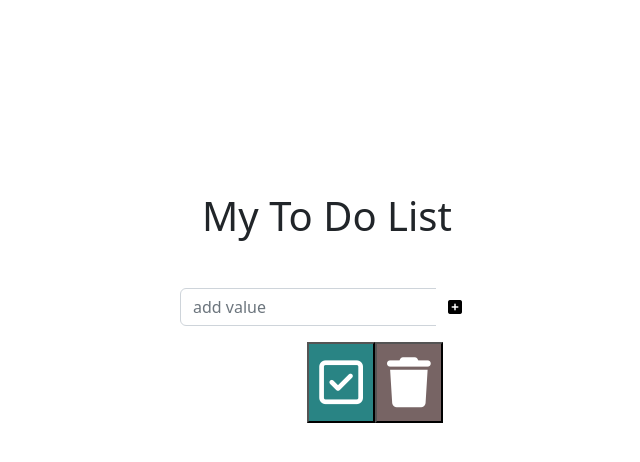
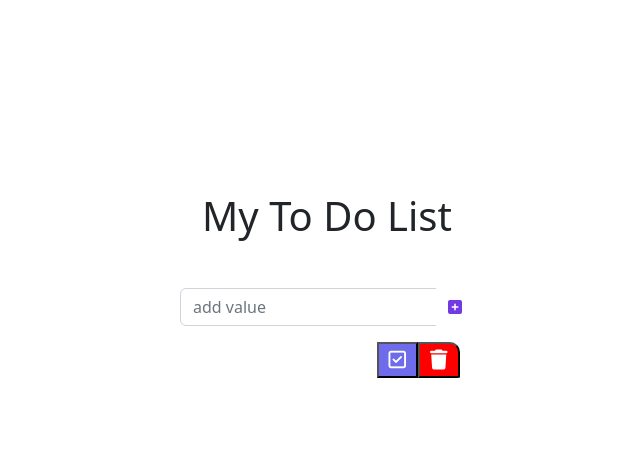
Before and after one commit to mohammadazzuz/Javascript-ToDo-List, a plain HTML site: page index.html in a window 1280 px wide. Both pictures are taken after a click on the button 768 px from the left and 307 px from the top of the page. Shown: the whole page, without its empty margins (313-953 px from the left). Drawn offline with nearby package versions, Linux system fonts and the light colour scheme.

Commit message:
edit style

```diff
--- a/css/style.css
+++ b/css/style.css
@@ -13,17 +13,21 @@ body{
 .todo-items{
     background-color: white !important;
     margin-bottom: 5px;
-
+    width: 265px;
+    border-top-right-radius: 10px;
+    border-bottom-left-radius: 10px;
+    border-bottom-right-radius: 2px;
+    border-top-left-radius: 2px;
 }
 
 .btn{
-    color: black;
+    color: rgb(114, 58, 227);
     background-color: white;
     border: 0ch;
     border-color: white;
 }
 .btn:hover{
-    color: rgb(81, 122, 40);
+    color: rgb(75, 131, 81);
     background-color: white;
     border: 0ch;
     border-color: white;
@@ -49,36 +53,39 @@ body{
 
 
 .todo-title{
-    font-size: 50px;
+    font-size: 20px;
+    padding-left: 5px;
     display: flex;
     align-items: center;
 }
 
 
 .icon, .check{
-    font-size: 50px;
+    font-size: 20px;
     padding-left: 5px;
     padding-right: 5px;
     color: white;
-    background-color: rgb(41, 132, 132);
+    background-color: rgb(110, 108, 235);
 }
 .icon2, .remove{
-    font-size: 50px;
+    font-size: 20px;
     padding-left: 5px;
     padding-right: 5px;
     color: white;
-    background-color: rgb(119, 100, 100);
+    background-color: rgb(255, 0, 0);
+    border-top-right-radius: 10px;
+    border-bottom-right-radius: 2px;
 }
 
 
 
 .check:hover, .icon:hover {
-        color:rgb(41, 132, 132) ;
+        color:rgb(110, 108, 235) ;
         background-color: white;
 }
 
 .remove:hover, .icon2:hover{
-    color: rgb(119, 100, 100);
+    color: rgb(255, 0, 0);
     background-color: white;
 }
 
--- a/index.html
+++ b/index.html
@@ -19,15 +19,17 @@
                 <div class="input-group mb-3">
                   <input type="text" class="form-control todo-input" placeholder="add value">
                   <button class="btn btn-outline-secondary todo-btn" type="button">
-                    <i class="fa-solid fa-square-plus"></i>
+                    <i class="fa-solid fa-square-plus btn-add"></i>
                   </button>
                 </div>
               </form>
             </div>
           </div>
         </div>
-        <div class="col-xl-12">
-          <div class=" d-flex flex-column align-items-center todo-result">
+        <div class="col-xl-12 ">
+          <div class="d-flex flex-column align-items-center">
+            <div class=" todo-result">
+            </div>
           </div>
         </div>
       </div>
--- a/js/min.js
+++ b/js/min.js
@@ -4,6 +4,7 @@ const todoBtn = document.querySelector(".todo-btn")
 const todoResult = document.querySelector('.todo-result')
 
 function addTodo(e){
+    e.preventDefault();
     // add todo-item div
     const todoDiv = document.createElement("div")
     todoDiv.classList.add('todo-items')
@@ -12,7 +13,7 @@ function addTodo(e){
     // add h3 , data:h3
     const newTodo = document.createElement('h3')
     newTodo.innerText = todoInput.value ;
-    newTodo.classList.add('me-5')
+    newTodo.classList.add('me-auto')
     newTodo.classList.add('pe-5')
     newTodo.classList.add('todo-title')
     todoDiv.appendChild(newTodo)
```
